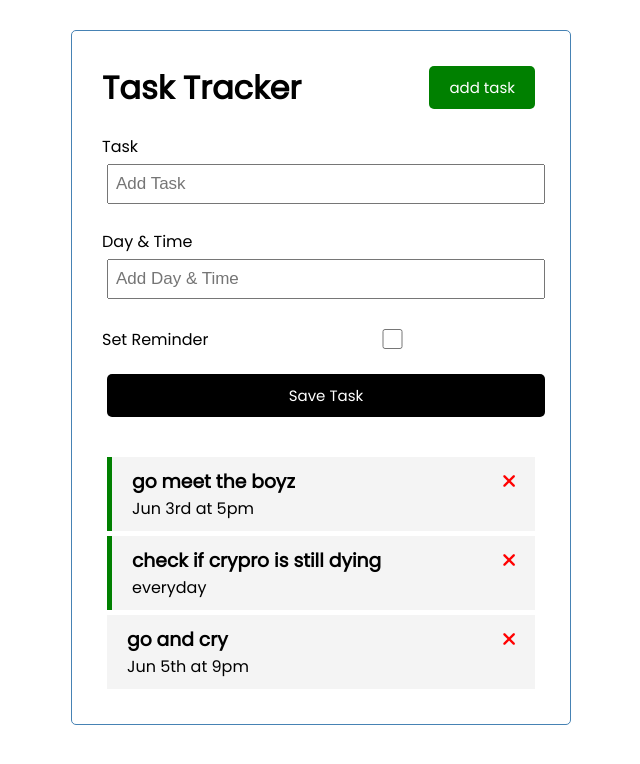
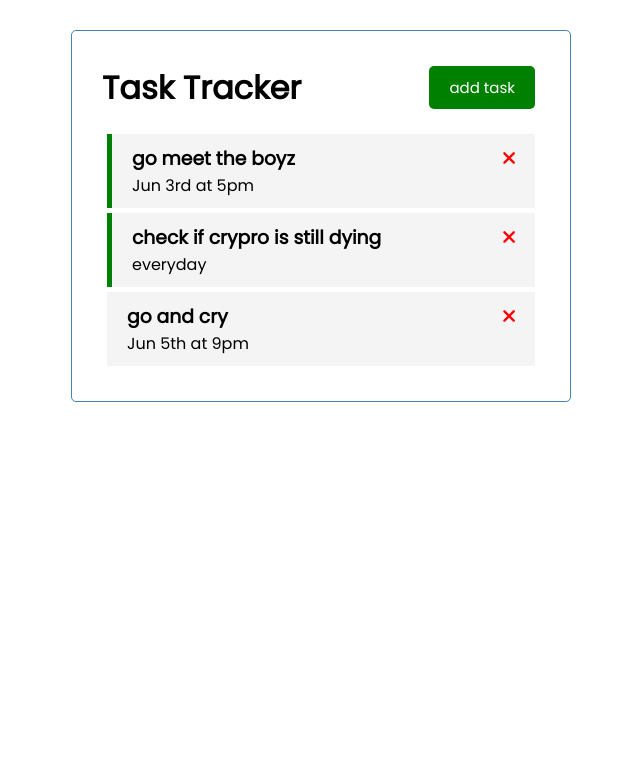
Before and after one commit to RedBaron1918/vue_project1, a Vue app: page / in a window 1280 px wide. Shown: the top 764 px of the page, without its empty margins (319-959 px from the left). Built offline with nearby package versions, Linux system fonts and the light colour scheme.

Commit message:
adding method to add task

```diff
--- a/src/App.vue
+++ b/src/App.vue
@@ -1,7 +1,12 @@
 <template>
 <div class="container">
-  <Header title="Task Tracker"/>
+  <Header @show-task="toggleTask" title="Task Tracker"/>
+
+  <div v-show="showTaskadd">
+
   <AddTask @add-task="addTask"/>
+
+  </div>
   <Tasks @toggle-click="ToggleClick" @delete-task="DeleteTask" :tasks="tasks"/>
 </div>
 
@@ -17,10 +22,15 @@ export default {
   components:{Header, Tasks,AddTask},
   data(){
     return{
-      tasks:[]
+      tasks:[],
+      showTaskadd:false,
     }
   },
   methods:{
+    toggleTask(){
+      this.showTaskadd = !this.showTaskadd
+    },
+
     DeleteTask(id){
       this.tasks = this.tasks.filter((task)=> task.id !== id)
     },
--- a/src/components/Button.vue
+++ b/src/components/Button.vue
@@ -10,7 +10,7 @@ props:{
 },
 methods:{
     OnClick(){
-
+        this.$emit('show-task')
     }
 }
 }
--- a/src/components/Header.vue
+++ b/src/components/Header.vue
@@ -1,7 +1,7 @@
 <template>
   <header>
    <h1>{{title}}</h1>
-   <Button class="btn" text="add task" color="green"/>
+   <Button @show-task="$emit('show-task')" class="btn" text="add task" color="green"/>
 
   </header>
 </template>
```
